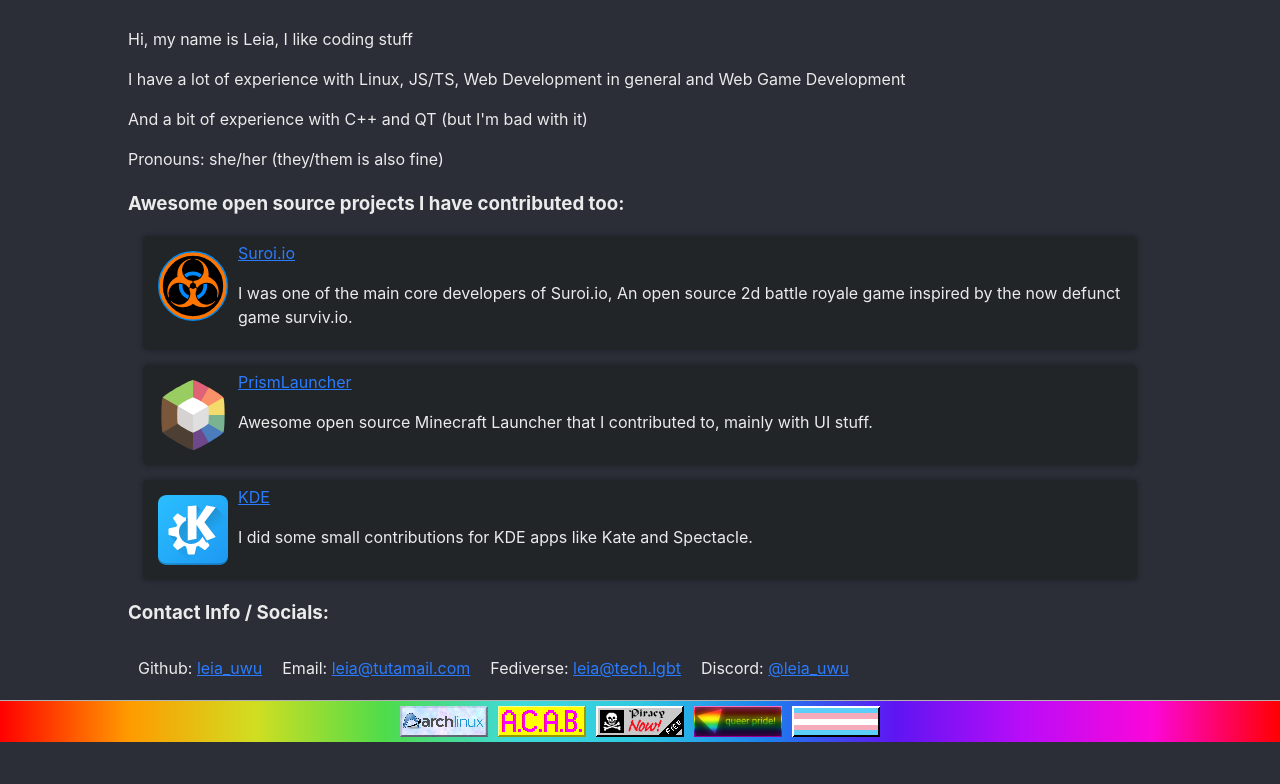
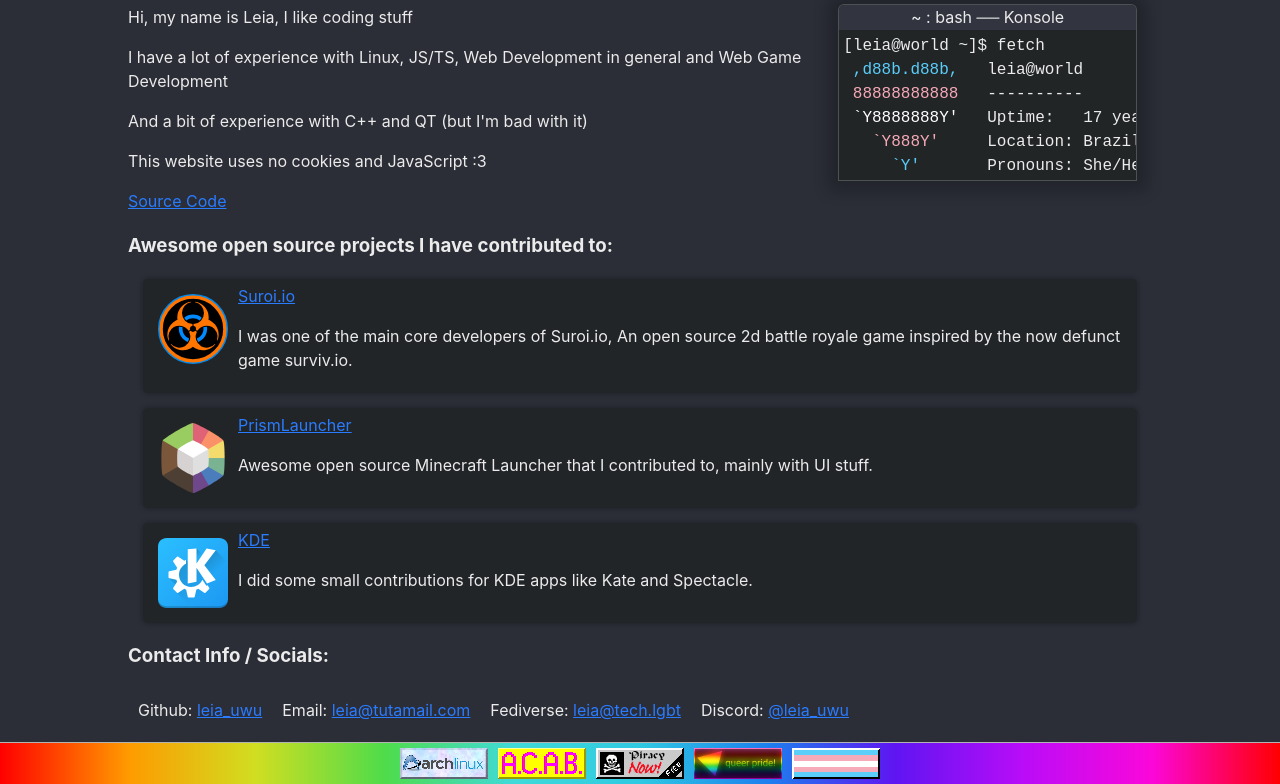
Before and after one commit to leia-uwu/leia-uwu.github.io, a website built with Vite: page index.html in a window 1280 px wide. Shown: the part 80-864 px from the top of the page. Before the commit the page ends 822 px from the top, so only its background shows below. Built offline with nearby package versions, Linux system fonts and the light colour scheme.

Commit message:
feat: add terminal window, source code link and license

```diff
--- a/index.html
+++ b/index.html
@@ -8,13 +8,31 @@
     <link rel="stylesheet" href="src/style.css"><link>
   </head>
   <body>
-    <h1 id="header">Haiiiiiiiiiiiiii :3</h1>
     <div id="content">
-      <p>Hi, my name is Leia, I like coding stuff</p>
-      <p>I have a lot of experience with Linux, JS/TS, Web Development in general and Web Game Development</p>
-      <p>And a bit of experience with C++ and QT (but I'm bad with it)</p>
-      <p>Pronouns: she/her (they/them is also fine)</p>
-      <h3>Awesome open source projects I have contributed too:</h3>
+      <h1 id="header">Haiiiiiiiiiiiiii :3</h1>
+      <div id="info">
+        <div>
+          <p>Hi, my name is Leia, I like coding stuff</p>
+          <p>I have a lot of experience with Linux, JS/TS, Web Development in general and Web Game Development</p>
+          <p>And a bit of experience with C++ and QT (but I'm bad with it)</p>
+          <p>This website uses no cookies and JavaScript :3</p>
+          <a referrerpolicy="no-referrer" href="https://git.gay/leia/pages">Source Code</a>
+        </div>
+
+        <div id="window">
+          <div id="title-bar">~ : bash ── Konsole</div>
+          <pre id="terminal-content">
+[leia@world ~]$ fetch
+<span style="color: #5acdfa"> ,d88b.d88b,</span>   leia@world
+<span style="color: #f5a9b7"> 88888888888</span>   ----------
+<span style="color: #ffffff"> `Y8888888Y'</span>   Uptime:   17 years
+<span style="color: #f5a9b7">   `Y888Y'</span>     Location: Brazil
+<span style="color: #5acdfa">     `Y'</span>       Pronouns: She/Her
+            </pre>
+          </div>
+
+      </div>
+      <h3>Awesome open source projects I have contributed to:</h3>
       <div id="projects-list">
 
         <div class="project">
--- a/src/style.css
+++ b/src/style.css
@@ -17,8 +17,7 @@
 }
 
 #header {
-    width: 100%;
-    text-align: center;
+    margin-bottom: 0px;
 }
 
 #content {
@@ -33,6 +32,7 @@
         margin-right: 5%;
     }
 }
+
 
 a:link {
     color: #2a7cff;
@@ -56,6 +56,45 @@
     height: 70px;
     width: 70px;
     margin: 10px;
+}
+
+#info {
+    display: flex;
+}
+
+#window {
+    width: 325px;
+    height: 175px;
+    margin-left: auto;
+    margin-right: 15px;
+    margin-top: 15px;
+    background-color: #222526;
+    border-radius: 6px 6px 0 0;
+    border: 1px solid rgba(255, 255, 255, 0.2);
+    box-shadow: 0 0 15px 10px #00000034;
+    overflow: hidden;
+}
+
+@media screen and (max-width: 1200px) {
+    #info {
+        display: block;
+    }
+
+    #window {
+        margin-left: 0;
+    }
+}
+
+#title-bar {
+    height: 25px;
+    line-height: 25px;
+    background-color: #323540;
+    text-align: center;
+}
+
+#terminal-content {
+    font-family: 'Fira Code', monospace;
+    margin: 4px;
 }
 
 #contact-list {
```
Also changed, not shown: 1 other file.
